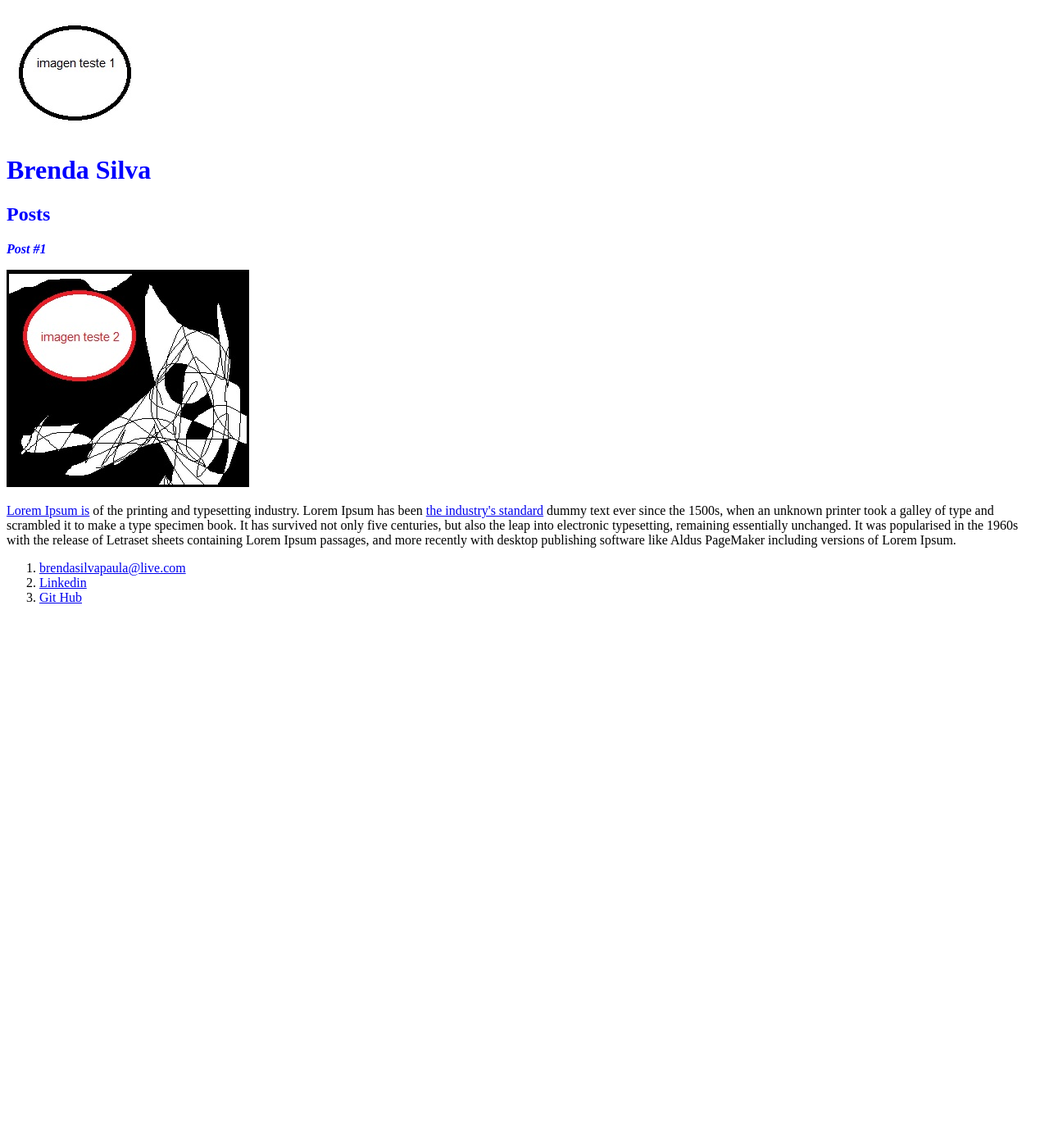
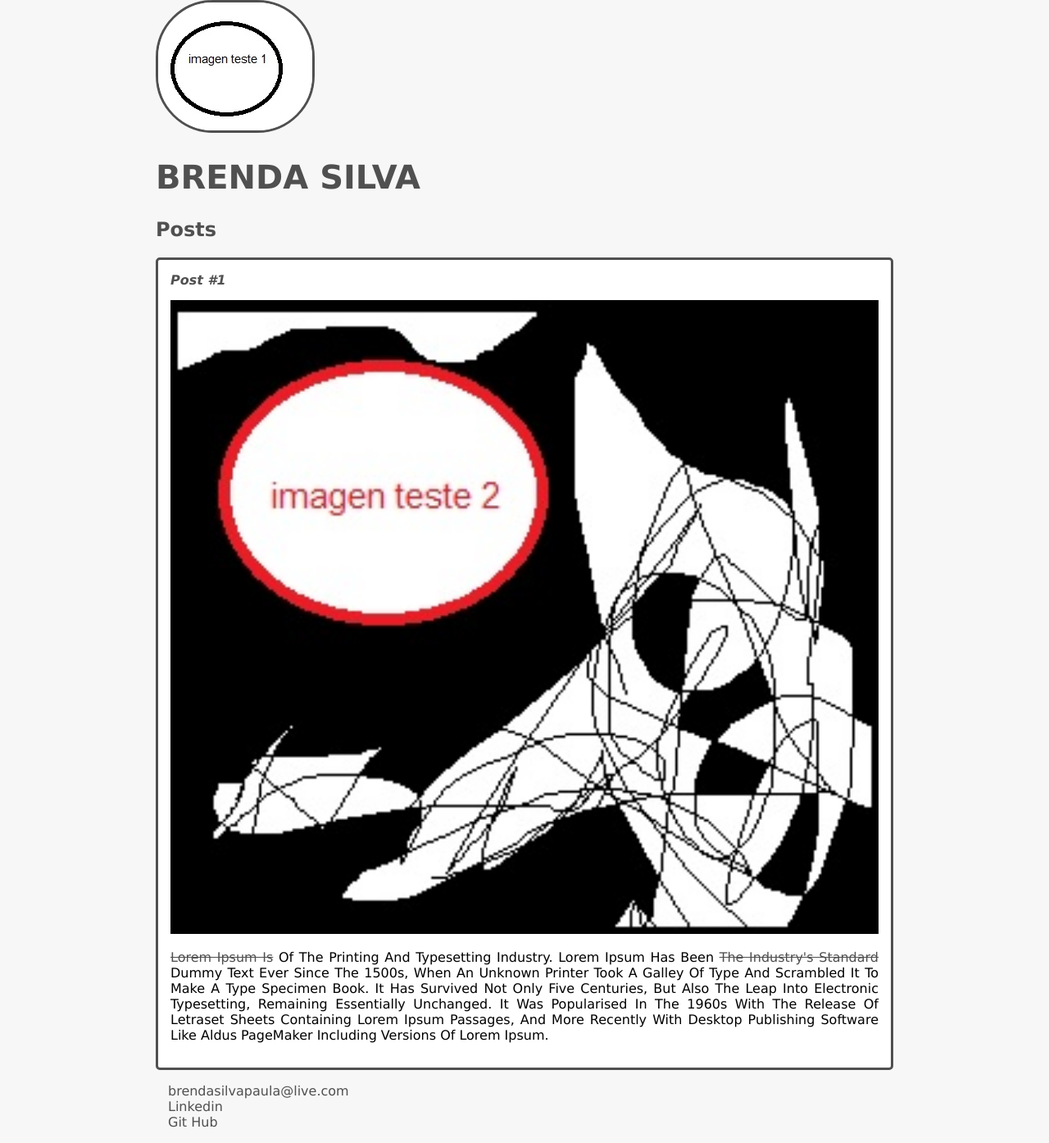
Before and after one commit to Brendah4/dio-desafio-GitHub-primeiro--repositorio, a PHP site: page / in a window 1280 px wide. Shown: the whole page at 82% size. Before the commit the page ends 736 px from the top, so only its background shows below. Run offline with PHP 8.4, Linux system fonts and the light colour scheme.

Commit message:
estilizando o index com css

```diff
--- a/Introdução a criação de websites com HTML5 e CSS3/Curso-HTML5/index.html
+++ b/Introdução a criação de websites com HTML5 e CSS3/Curso-HTML5/index.html
@@ -8,23 +8,23 @@
     </head>
     <body>
         <header>
-            <img src="imagem teste1.jpg" alt="Imagem de uma garota no laptop">
+            <img src="imagem teste1.jpg" alt="Imagem de uma garota no laptop" class="photo">
             <h1 id="title"> Brenda Silva </h1>
         </header>
         <section>
             <header>
                 <h2 class="subtitle"> Posts </h2>
             </header>
-            <article>
+            <article class="post">
                 <header>
                     <h3 class="post_title">Post #1</h3>
-                    <img src="imagem teste2.jpg" alt="Editor de texto constendo código HTML">
+                    <img src="imagem teste2.jpg" alt="Editor de texto constendo código HTML" class="post_image">
                 </header>
-                <p> <a href="https://www.lipsum.com/" target="_blank">Lorem Ipsum is</a> of the printing and typesetting industry. Lorem Ipsum has been <a href="mailto:brendasilvapaula@live.com">the industry's standard</a> dummy text ever since the 1500s, when an unknown printer took a galley of type and scrambled it to make a type specimen book. It has survived not only five centuries, but also the leap into electronic typesetting, remaining essentially unchanged. It was popularised in the 1960s with the release of Letraset sheets containing Lorem Ipsum passages, and more recently with desktop publishing software like Aldus PageMaker including versions of Lorem Ipsum.</p>
+                <p class="post_content"> <a href="https://www.lipsum.com/" target="_blank">Lorem Ipsum is</a> of the printing and typesetting industry. Lorem Ipsum has been <a href="mailto:brendasilvapaula@live.com">the industry's standard</a> dummy text ever since the 1500s, when an unknown printer took a galley of type and scrambled it to make a type specimen book. It has survived not only five centuries, but also the leap into electronic typesetting, remaining essentially unchanged. It was popularised in the 1960s with the release of Letraset sheets containing Lorem Ipsum passages, and more recently with desktop publishing software like Aldus PageMaker including versions of Lorem Ipsum.</p>
             </article>
         </section>
         <footer>
-            <ol>
+            <ul class="contacts_list">
                 <li>
                     <a href="mailto:brendasilvapaula@live.com">brendasilvapaula@live.com</a>
                 </li>
--- a/Introdução a criação de websites com HTML5 e CSS3/Curso-HTML5/style.css
+++ b/Introdução a criação de websites com HTML5 e CSS3/Curso-HTML5/style.css
@@ -1,7 +1,62 @@
+
+.photo{
+    border-radius: 70px;
+    border: solid#505050;
+}
+body{
+    background-color: #f7f7f7;
+    font-family: Verdana;
+    max-width: 900px;
+    margin: auto;
+}
+
 #title, .post_title, .subtitle {
-    color: blue;
+    color: #505050;
+}
+
+#title{
+    font-size: 40px;
+    text-transform: uppercase;
+
+}
+
+a{
+    text-decoration: line-through;
+    color: #505050;
 }
 .post_title{
     font-size: 16px;
     font-style: italic;
+    margin: 0;
+    margin-bottom: 15px ;
 }
+
+.post{
+    background-color: #fff;
+    padding: 15px;
+    border: 3px solid #505050;
+    margin-bottom: 15px;
+    border-radius: 5px;
+}
+
+.post_content{
+    margin: 0;
+    margin-bottom: 15px;
+    text-transform: capitalize;
+    text-align: justify;
+
+}
+
+.post_image{
+    margin-bottom: 15px;
+    width: 100%;
+}
+
+.contacts_list{
+    list-style-type: none;
+    padding-left: 15px;
+}
+
+.contacts_list li a {
+    text-decoration: none;
+}
```
